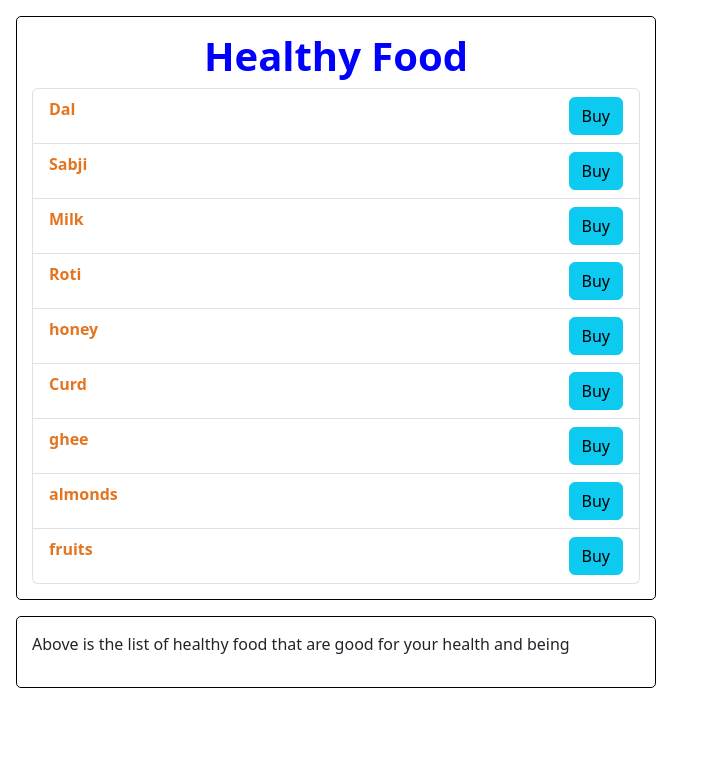
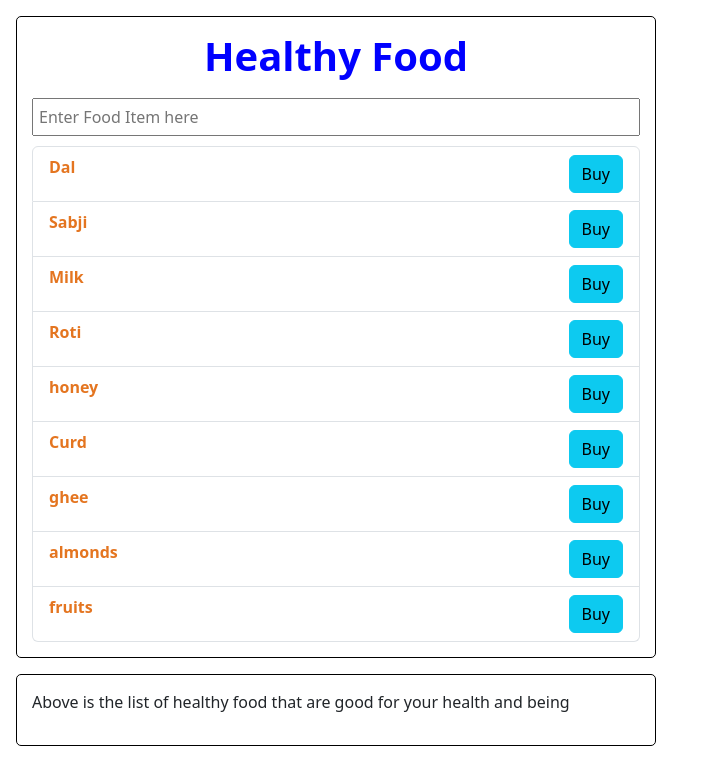
Before and after one commit to dg-codingbapunu/first-react-code, a React (Vite) app in the folder fragment/: page / in a window 1280 px wide. Shown: the top 784 px of the page, without its empty margins (0-703 px from the left). Built offline with nearby package versions, Linux system fonts and the light colour scheme.

Commit message:
onChange method

```diff
--- a/fragment/src/App.jsx
+++ b/fragment/src/App.jsx
@@ -3,6 +3,7 @@ import FoodItems from "./FoodItems";
 import "bootstrap/dist/css/bootstrap.min.css";
 import "./App.css";
 import Container from "./Container";
+import FoodInput from "./FoodInput";
 
 function App() {
   // let foodItem = [];
@@ -23,6 +24,7 @@ function App() {
       <Container>
         <h1 className="food-heading">Healthy Food</h1>
         <ErrorMessage items={foodItem}></ErrorMessage>
+        <FoodInput></FoodInput>
         <FoodItems items={foodItem}></FoodItems>
       </Container>
       <Container>
--- /dev/null
+++ b/fragment/src/FoodInput.jsx
@@ -0,0 +1,16 @@
+import styles from "./FoodInput.module.css";
+let FoodInput = () => {
+  const handleOnChange = (event) => {
+    console.log(event.target.value);
+  };
+
+  return (
+    <input
+      type="text"
+      placeholder="Enter Food Item here"
+      className={styles.Input}
+      onChange={handleOnChange}
+    ></input>
+  );
+};
+export default FoodInput;
--- /dev/null
+++ b/fragment/src/FoodInput.module.css
@@ -0,0 +1,5 @@
+Input {
+  width: 100%;
+  padding: 5px;
+  margin: 10px 0px;
+}
```
